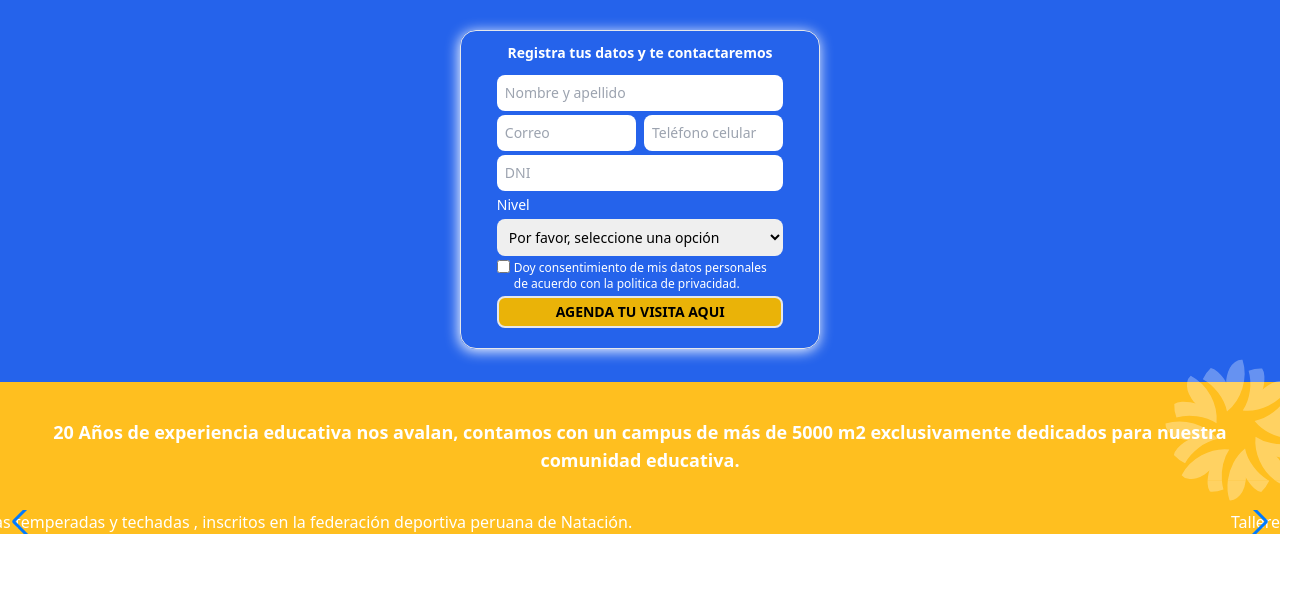
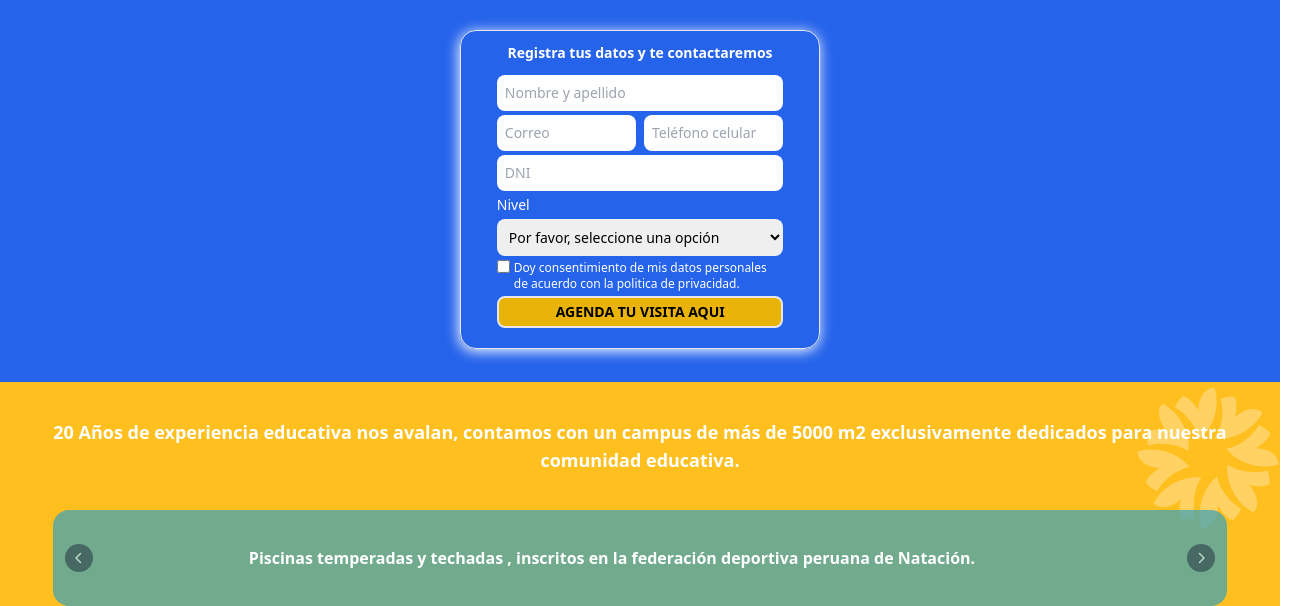
Before and after one commit to GonzaloDEV0210/copia_landing_catolica, a website: page indexx.html in a window 1280 px wide. Shown: the part 460-1066 px from the top of the page, 1308 px wide, since content can reach past the window. Before the commit the page ends 994 px from the top, so only its background shows below. Drawn offline with nearby package versions, Linux system fonts and the light colour scheme.

Commit message:
Segundo slider terminado

```diff
--- a/indexx.html
+++ b/indexx.html
@@ -18,7 +18,7 @@
         </div>
     </header>
     <main>
-        <section class="swiper h-72">
+        <section id="slider_1" class="swiper h-72">
             <div class="swiper-wrapper">
                 <div class="swiper-slide relative bg-green-500 flex flex-col items-center justify-center">
                     <img class="absolute inset-0 object-cover w-64 h-64 opacity-20 m-auto" src="/media/forma-02.svg" alt="fondo">
@@ -83,23 +83,27 @@
             </form>
         </section>
         <section class="bg-yellow_catolica relative text-white">
-            <img class="absolute -right-7 -top-7 opacity-30 w-36" src="/media/forma-03.svg" alt="forma 2">
+            <img class="absolute right-0 top-0 opacity-30 w-36" src="/media/forma-03.svg" alt="forma 2">
             <div>
                 <p class="text-center font-bold text-lg p-9">20 Años de experiencia educativa nos avalan, contamos con un campus de más de 5000 m2 exclusivamente dedicados para nuestra comunidad educativa.</p>
-                <div class="swiper">
+                <div id="slider_2" class="swiper w-11/12 h-24 bg-green_slider_catolica rounded-2xl">
                     <div class="swiper-wrapper">
                         <div class="swiper-slide">
-                            <p>Piscinas temperadas y techadas , inscritos en la federación deportiva peruana de Natación.</p>
+                            <p class="w-4/6 text-center m-auto text-base font-semibold h-full flex items-center">Piscinas temperadas y techadas , inscritos en la federación deportiva peruana de Natación.</p>
                         </div>
                         <div class="swiper-slide">
-                            <p>Talleres de Música, Teatro, psicomotricidad, laboratorios de ciencias, sala Smart</p>
+                            <p class="w-4/6 text-center m-auto text-base font-semibold h-full flex items-center">Talleres de Música, Teatro, psicomotricidad, laboratorios de ciencias, sala Smart</p>
                         </div>
                         <div class="swiper-slide">
-                            <p>Aulas retadoras con iluminación natural con tecnología de vanguardia.</p>
+                            <p class="w-4/6 text-center m-auto text-base font-semibold h-full flex items-center">Aulas retadoras con iluminación natural con tecnología de vanguardia.</p>
                         </div>
                     </div>
-                    <div class="swiper-button-prev"></div>
-                    <div class="swiper-button-next"></div>
+                    <div class="prev_arrow_2 absolute bg-slate-800 opacity-50 p-2 w-7 h-7 rounded-2xl top-1/2 -translate-y-1/2 z-20 ml-3">
+                        <img class="w-full h-full" src="/media/icons/prev_arrow.svg" alt="">
+                    </div>
+                    <div class="next_arrow_2 absolute bg-slate-800 opacity-50 p-2 w-7 h-7 rounded-2xl top-1/2 -translate-y-1/2 right-0 z-20 mr-3">
+                        <img class="w-full h-full" src="/media/icons/next_arrow.svg" alt="">
+                    </div>
                 </div>
             </div>
         </section>
--- a/js/sliders.js
+++ b/js/sliders.js
@@ -1,4 +1,4 @@
-const swiper_one = new Swiper('.swiper', {
+const swiper_one = new Swiper('#slider_1', {
     loop: true,
     navigation: {
         nextEl: '.next_arrow',
@@ -9,3 +9,20 @@ const swiper_one = new Swiper('.swiper', {
         disableOnInteraction: false,
     },
 });
+
+const swiper_two = new Swiper ('#slider_2', {
+    loop: true,
+    navigation: {
+        nextEl: '.next_arrow_2',
+        prevEl: '.prev_arrow_2',
+    },
+    autoplay: {
+        delay: 5000,
+        disableOnInteraction: false,
+    },
+    effect: 'fade',
+    fadeEffect: {
+        crossFade: true,
+    },
+    speed: 1500,
+})
--- a/tailwind.config.js
+++ b/tailwind.config.js
@@ -13,6 +13,7 @@ module.exports = {
       },
       colors: {
         'yellow_catolica': '#ffbf1f',
+        'green_slider_catolica': 'rgba(54,162,188,.7)',
       },
     },
   },
```
Also changed, not shown: styles/index.css.
